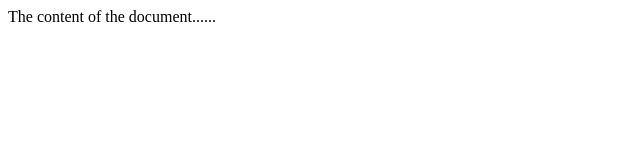
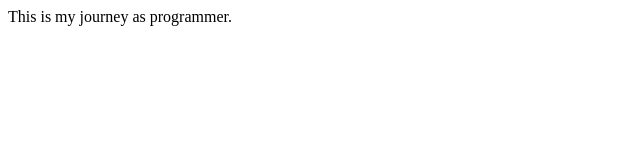
Before and after one commit to daljitsoftware/daljitsoftware.github.io, a plain HTML site: page index.html in a window 1280 px wide. Shown: the full height of the page, 0-640 px from the left. Drawn offline with Linux system fonts and the light colour scheme.

Commit message:
change the content

```diff
--- a/index.html
+++ b/index.html
@@ -5,7 +5,7 @@
 </head>
 
 <body>
-The content of the document......
+This is my journey as programmer.
 </body>
 
 </html>
```
